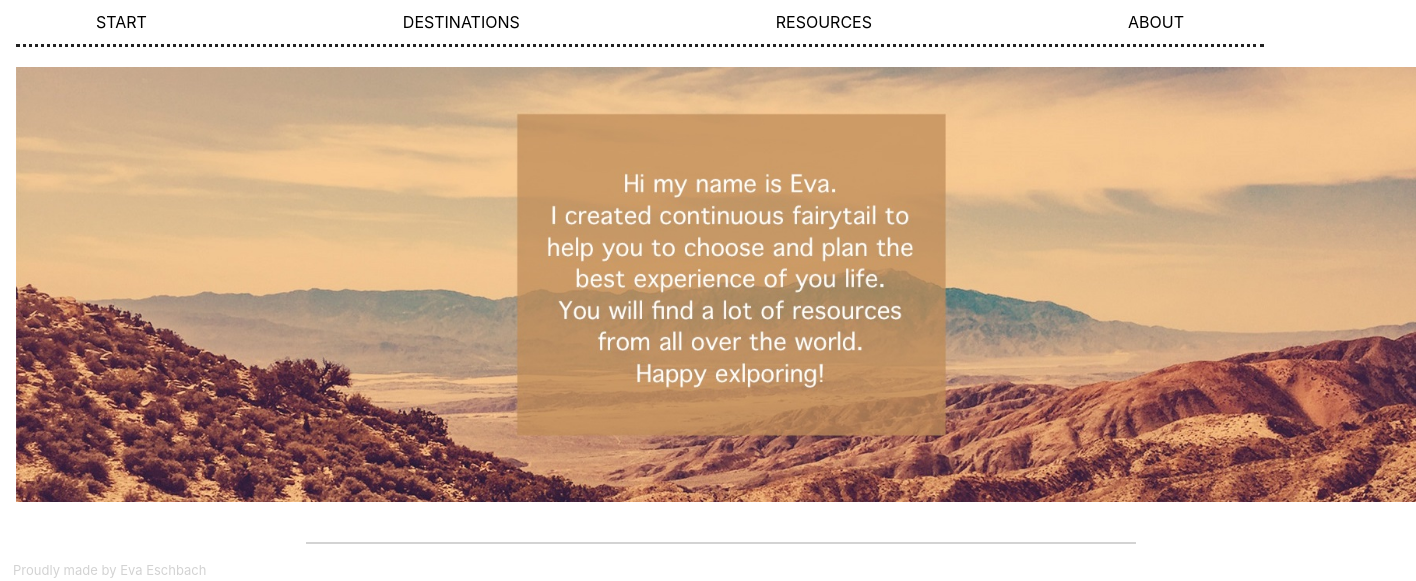
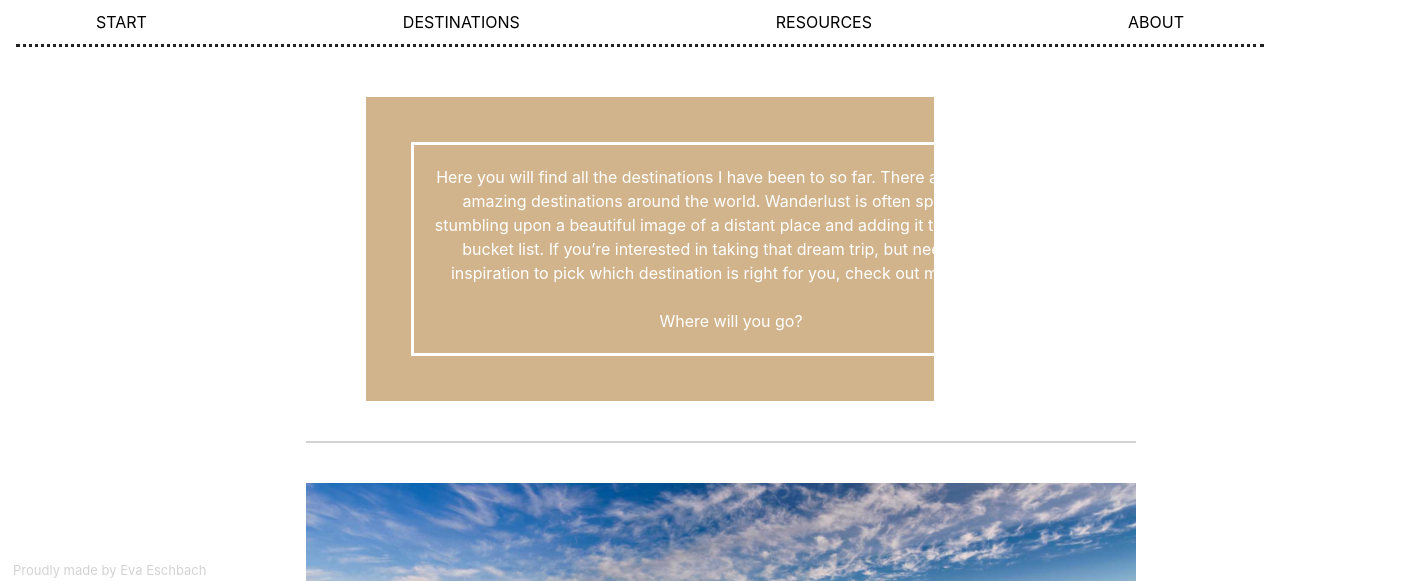
Before and after one commit to Evachbch/mywebsite, a plain HTML site: page DESTINATIONS.html in a window 1280 px wide. Shown: the part 209-790 px from the top of the page, 1416 px wide, since content can reach past the window. Drawn offline with nearby package versions, Linux system fonts and the light colour scheme.

Commit message:
Third one

```diff
--- a/DESTINATIONS.html
+++ b/DESTINATIONS.html
@@ -38,10 +38,13 @@
 
    </header>
 
-   <div class="coloredline1">
-        <img src="mainpic.jpg" alt="" style="width: 1400px;500px;">
-      </div>
-    </div>
+   <div class="text1">
+      <div class="box1">
+          Here you will find all the destinations I have been to so far.
+          There are SO many amazing destinations around the world. Wanderlust is often sparked by stumbling upon a beautiful image of a distant place and adding it to your travel bucket list. If you’re interested in taking that dream trip, but need a little inspiration to pick which destination is right for you, check out my articles.
+          <br>
+          <br>Where will you go?</div>
+   </div>
 
     <div class="lineup"></div>
 
```
Also changed, not shown: index.html (+9 -7 lines).
